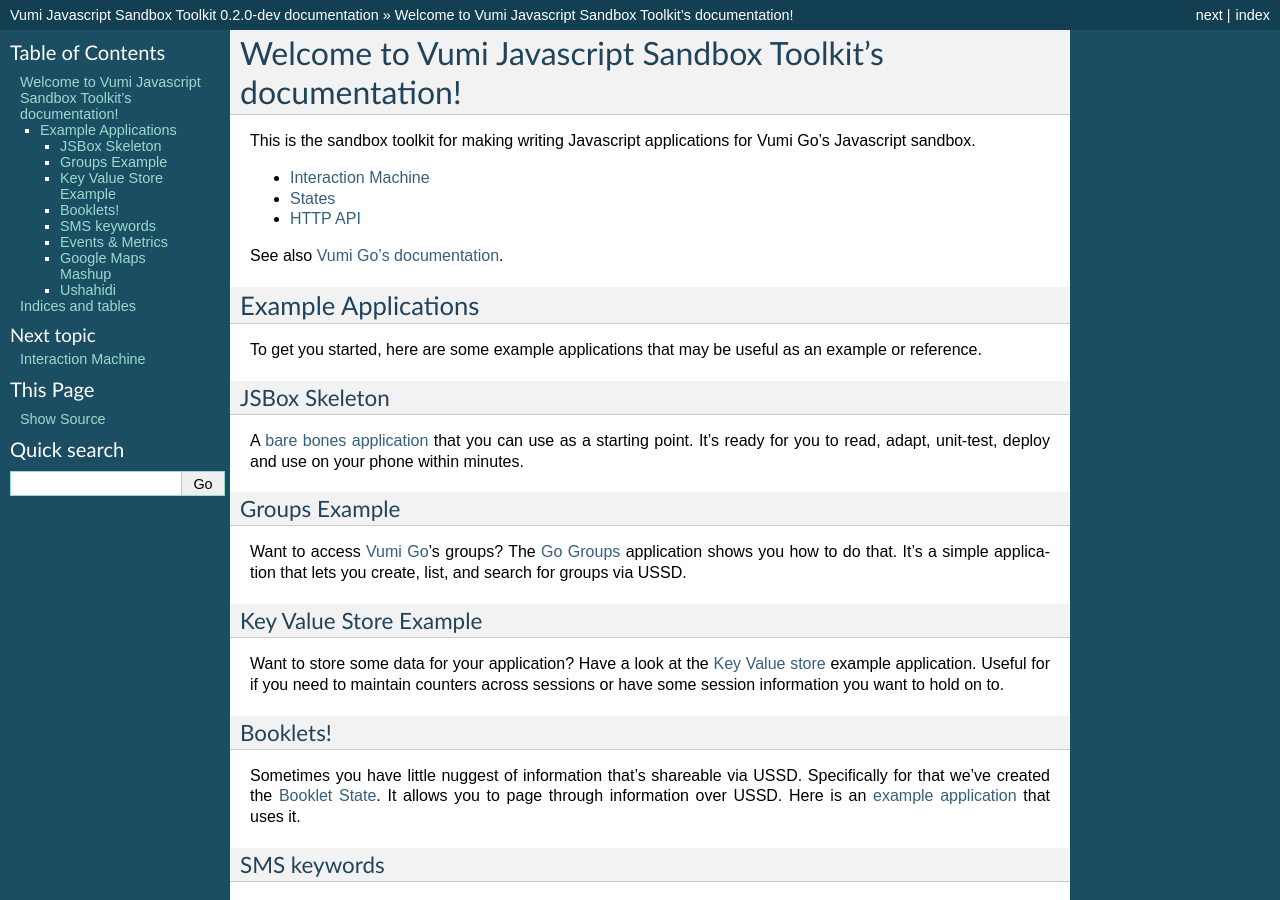
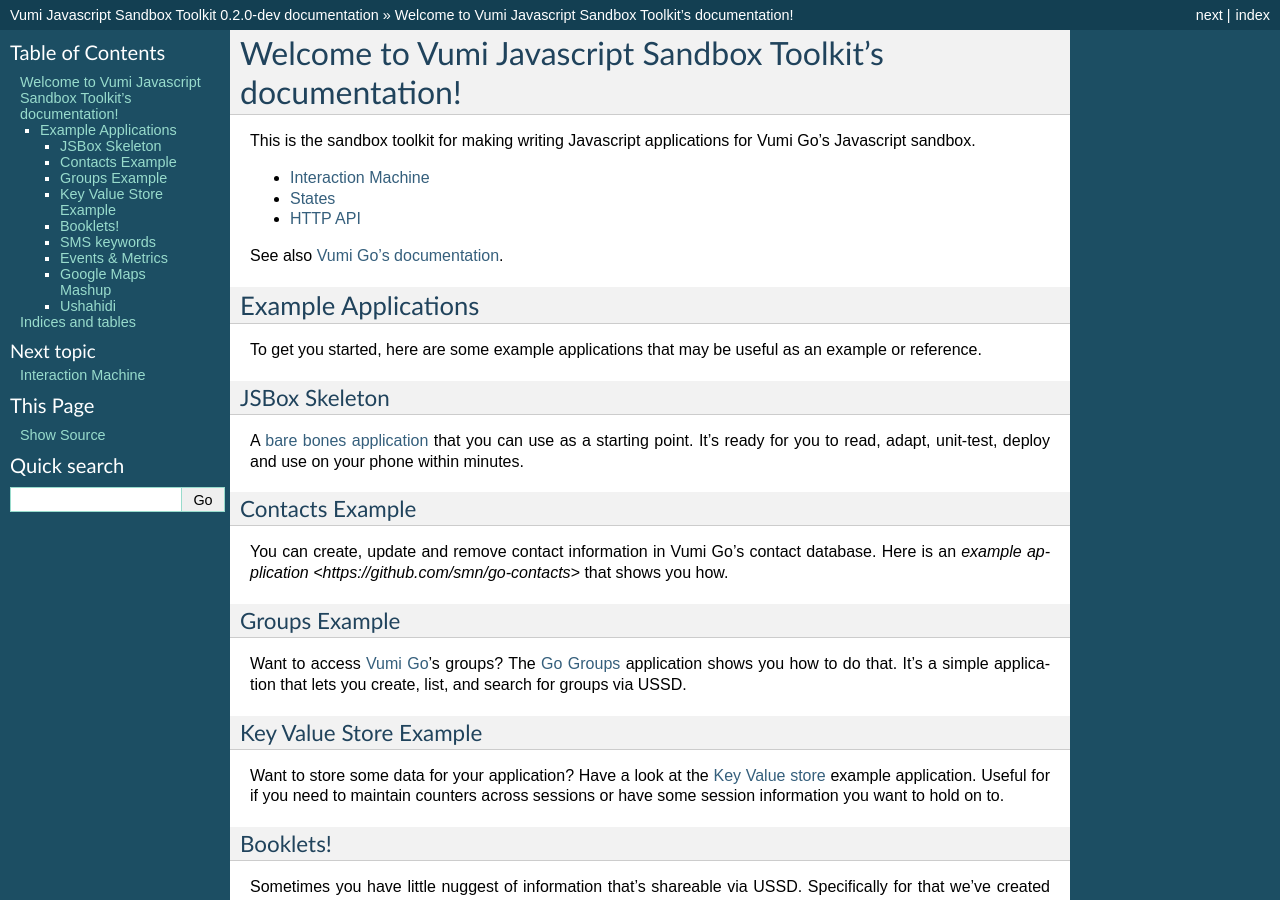
Before and after one commit to praekeltfoundation/vumi-jssandbox-toolkit, a Sphinx documentation site: the page built from docs/index.rst, in a window 1280 px wide and 900 px high. Built offline with Sphinx 7.4.7, drawn with Linux system fonts in a browser that asks for light colours.

Commit message:
adding contacts example I wrote with @capesean

```diff
--- a/docs/index.rst
+++ b/docs/index.rst
@@ -31,6 +31,13 @@
 A `bare bones application <https://github.com/smn/go-jsbox-skeleton>`_
 that you can use as a starting point. It's ready for you to read, adapt,
 unit-test, deploy and use on your phone within minutes.
+
+Contacts Example
+~~~~~~~~~~~~~~~~
+
+You can create, update and remove contact information in Vumi Go's contact
+database. Here is an `example application <https://github.com/smn/go-contacts>`
+that shows you how.
 
 Groups Example
 ~~~~~~~~~~~~~~
```
